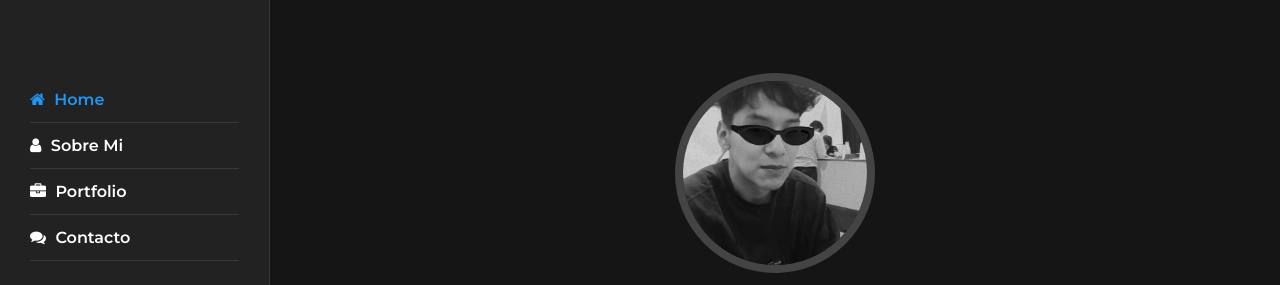
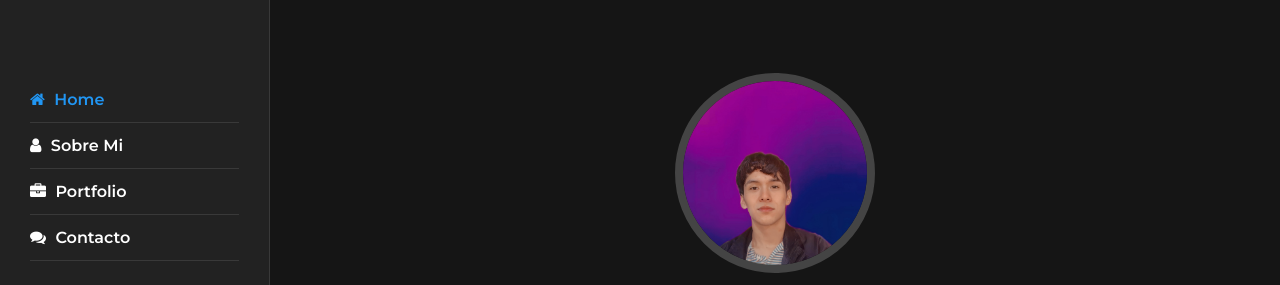
Before and after one commit to vjose2807/Portfolio, a plain HTML site: page index.html in a window 1280 px wide. Shown: the part 143-428 px from the top of the page. Drawn offline with Linux system fonts and the light colour scheme.

Commit message:
Foto de perfil

```diff
--- a/index.html
+++ b/index.html
@@ -67,7 +67,7 @@
       <section class="home section active" id="home">
         <div class="container">
           <div class="intro">
-            <img src="/images/IMG_20230706_234350_982.jpg" alt="profile" class="shadow-dark">
+            <img src="/images/Picsart_23-07-16_22-13-32-294.png" alt="profile" class="shadow-dark">
             <h1>Jose Vargas</h1>
             <p>Desarrollador Backend</p>
             <div class="social-links">
```
Also changed, not shown: images/IMG_20230706_234350_982.jpg (deleted), images/Picsart_23-07-16_22-13-32-294.png (added).
